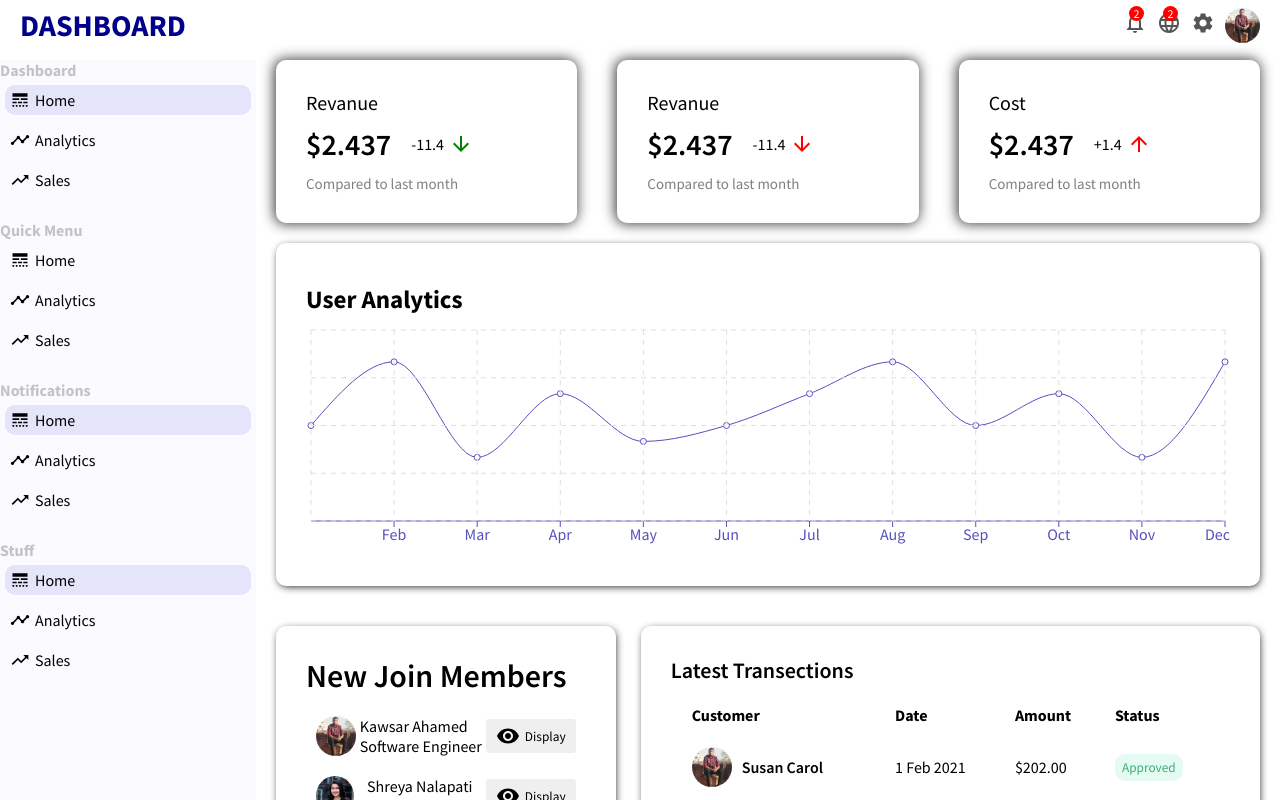
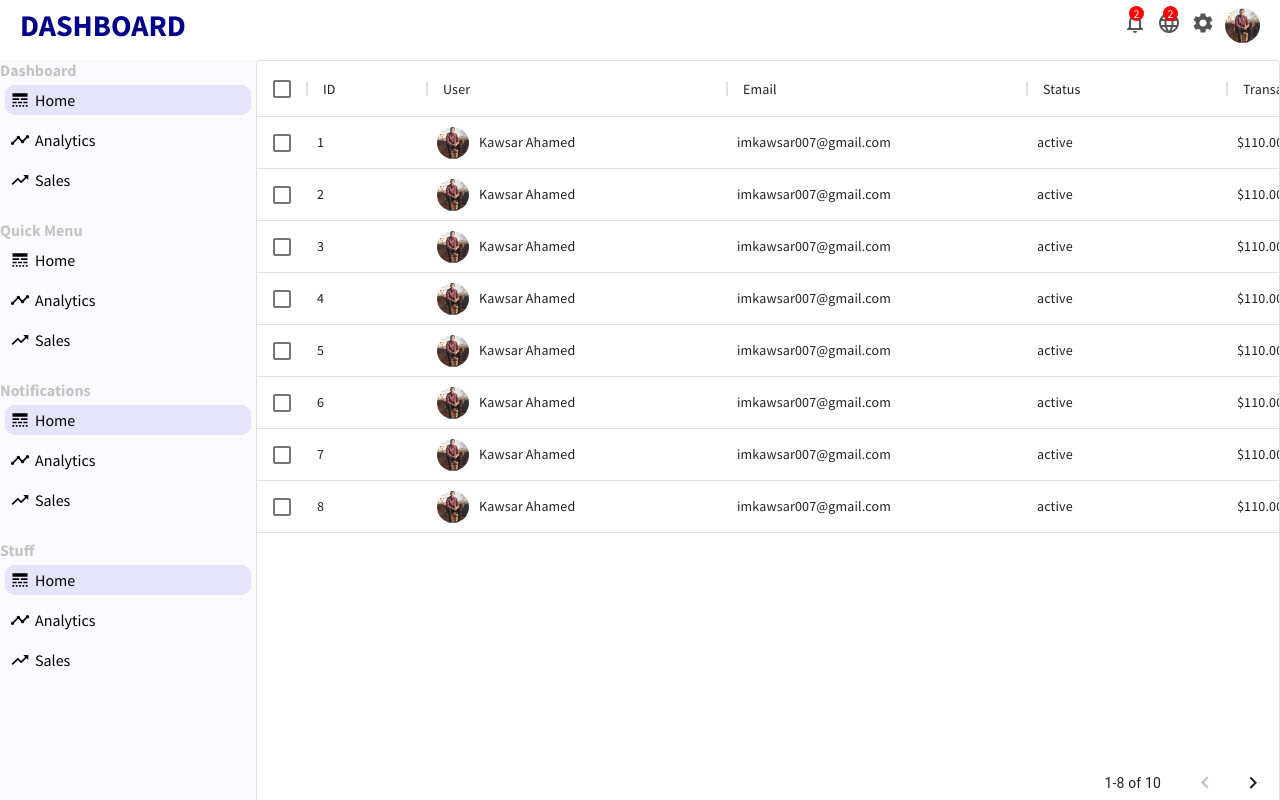
Before and after one commit to kawsar007/React-Admin-Dashboard, a React (Create React App) app: page /users in a window 1280 px wide. Shown: the top 800 px of the page. Built offline with nearby package versions, Linux system fonts and the light colour scheme.

Commit message:
Create User Table

```diff
--- a/package.json
+++ b/package.json
@@ -4,12 +4,14 @@
   "private": true,
   "dependencies": {
     "@material-ui/core": "^4.11.4",
+    "@material-ui/data-grid": "^4.0.0-alpha.30",
     "@material-ui/icons": "^4.11.2",
     "@testing-library/jest-dom": "^5.11.4",
     "@testing-library/react": "^11.1.0",
     "@testing-library/user-event": "^12.1.10",
     "react": "^17.0.2",
     "react-dom": "^17.0.2",
+    "react-router-dom": "^5.2.0",
     "react-scripts": "4.0.3",
     "recharts": "^2.0.9",
     "web-vitals": "^1.0.1"
--- a/src/App.js
+++ b/src/App.js
@@ -1,17 +1,26 @@
-import Sidebar from './Components/sidebar/Sidebar';
-import Topbar from './Components/topbar/Topbar';
-import './App.css';
-import Home from './Pages/Home/Home';
+import Sidebar from "./Components/sidebar/Sidebar";
+import Topbar from "./Components/topbar/Topbar";
+import "./App.css";
+import Home from "./Pages/Home/Home";
+import { BrowserRouter as Router, Switch, Route, Link } from "react-router-dom";
+import UserList from "./Pages/userList/UserList";
 
 function App() {
   return (
-    <div className="App">
-      <Topbar/>
+    <Router>
+      <Topbar />
       <div className="container">
-         <Sidebar/>
-         <Home/>
+        <Sidebar />
+        <Switch>
+          <Route exact path="/">
+            <Home />
+          </Route>
+          <Route path="/users">
+            <UserList />
+          </Route>
+        </Switch>
       </div>
-    </div>
+    </Router>
   );
 }
 
--- /dev/null
+++ b/src/Pages/userList/UserList.css
@@ -0,0 +1,34 @@
+.userList {
+    flex: 4;
+}
+
+.userListUser {
+    display: flex;
+    align-items: center;
+}
+
+.userListUser img {
+    width: 32px;
+    height: 32px;
+    border-radius: 50%;
+    object-fit: cover;
+    margin-right: 10px;
+}
+
+.userListEdit {
+    border: none;
+    border-radius: 10px;
+    padding: 5px 10px;
+    background-color: #3bb077;
+    color: white;
+    cursor: pointer;
+    margin-right: 20px;
+}
+
+.userListDelete {
+    color: red;
+    cursor: pointer;
+}
+
+
+/* userListImg */
--- /dev/null
+++ b/src/Pages/userList/UserList.jsx
@@ -0,0 +1,61 @@
+import React, {useState} from 'react';
+import './UserList.css';
+import { DataGrid } from '@material-ui/data-grid';
+import { DeleteOutline } from '@material-ui/icons';
+import { userRows } from '../../data.js';
+import { Link } from 'react-router-dom';
+
+const UserList = () => {
+    const [data, setData] = useState(userRows);
+
+    const handleDelete = (id) => {
+        setData(data.filter(item => item.id !== id))
+    }
+
+    const columns = [
+        { field: 'id', headerName: 'ID', width: 120 },
+        { field: 'user', headerName: 'User', width: 300, renderCell: (params) => {
+            return (
+                <div className="userListUser">
+                    <img src={params.row.avatar} className="userListImage" alt=""/>
+                    {params.row.username}
+                </div>
+            )
+        }},
+        { field: 'email', headerName: 'Email', width: 300 },
+        {
+          field: 'status',
+          headerName: 'Status',
+          width: 200,
+        },
+        {
+          field: 'transaction',
+          headerName: 'Transaction Volume',
+          width: 240,
+        },
+        {
+            field: 'action',
+            headerName: 'Action',
+            width: 150,
+            renderCell: (params) => {
+                return (
+                    <>
+                      <Link to={"/user/" + params.row.id}>
+                         <button className="userListEdit">Edit</button>
+                      </Link>
+
+                      <DeleteOutline className="userListDelete" onClick={() => handleDelete(params.row.id)}/>
+                    </>
+                )
+            }
+        }
+      ];
+
+    return (
+        <div className="userList">
+            <DataGrid rows={data} disableSelectionOnClick columns={columns} pageSize={8} checkboxSelection />
+        </div>
+    )
+}
+
+export default UserList;
--- a/src/data.js
+++ b/src/data.js
@@ -74,3 +74,85 @@
         img: 'images/boy1.jpg'
     },
 ]
+
+export const userRows = [{
+        id: 1,
+        username: 'Kawsar Ahamed',
+        avatar: 'images/kawsar.jpg',
+        email: 'imkawsar007@gmail.com',
+        status: 'active',
+        transaction: '$110.00'
+    },
+    {
+        id: 2,
+        username: 'Kawsar Ahamed',
+        avatar: 'images/kawsar.jpg',
+        email: 'imkawsar007@gmail.com',
+        status: 'active',
+        transaction: '$110.00'
+    },
+    {
+        id: 3,
+        username: 'Kawsar Ahamed',
+        avatar: 'images/kawsar.jpg',
+        email: 'imkawsar007@gmail.com',
+        status: 'active',
+        transaction: '$110.00'
+    },
+    {
+        id: 4,
+        username: 'Kawsar Ahamed',
+        avatar: 'images/kawsar.jpg',
+        email: 'imkawsar007@gmail.com',
+        status: 'active',
+        transaction: '$110.00'
+    },
+    {
+        id: 5,
+        username: 'Kawsar Ahamed',
+        avatar: 'images/kawsar.jpg',
+        email: 'imkawsar007@gmail.com',
+        status: 'active',
+        transaction: '$110.00'
+    },
+    {
+        id: 6,
+        username: 'Kawsar Ahamed',
+        avatar: 'images/kawsar.jpg',
+        email: 'imkawsar007@gmail.com',
+        status: 'active',
+        transaction: '$110.00'
+    },
+    {
+        id: 7,
+        username: 'Kawsar Ahamed',
+        avatar: 'images/kawsar.jpg',
+        email: 'imkawsar007@gmail.com',
+        status: 'active',
+        transaction: '$110.00'
+    },
+    {
+        id: 8,
+        username: 'Kawsar Ahamed',
+        avatar: 'images/kawsar.jpg',
+        email: 'imkawsar007@gmail.com',
+        status: 'active',
+        transaction: '$110.00'
+    },
+    {
+        id: 9,
+        username: 'Kawsar Ahamed',
+        avatar: 'images/kawsar.jpg',
+        email: 'imkawsar007@gmail.com',
+        status: 'active',
+        transaction: '$110.00'
+    },
+    {
+        id: 10,
+        username: 'Kawsar Ahamed',
+        avatar: 'images/kawsar.jpg',
+        email: 'imkawsar007@gmail.com',
+        status: 'active',
+        transaction: '$110.00'
+    },
+];
```
Also changed, not shown: 1 other file (tests, documents, lock files or other folders).
